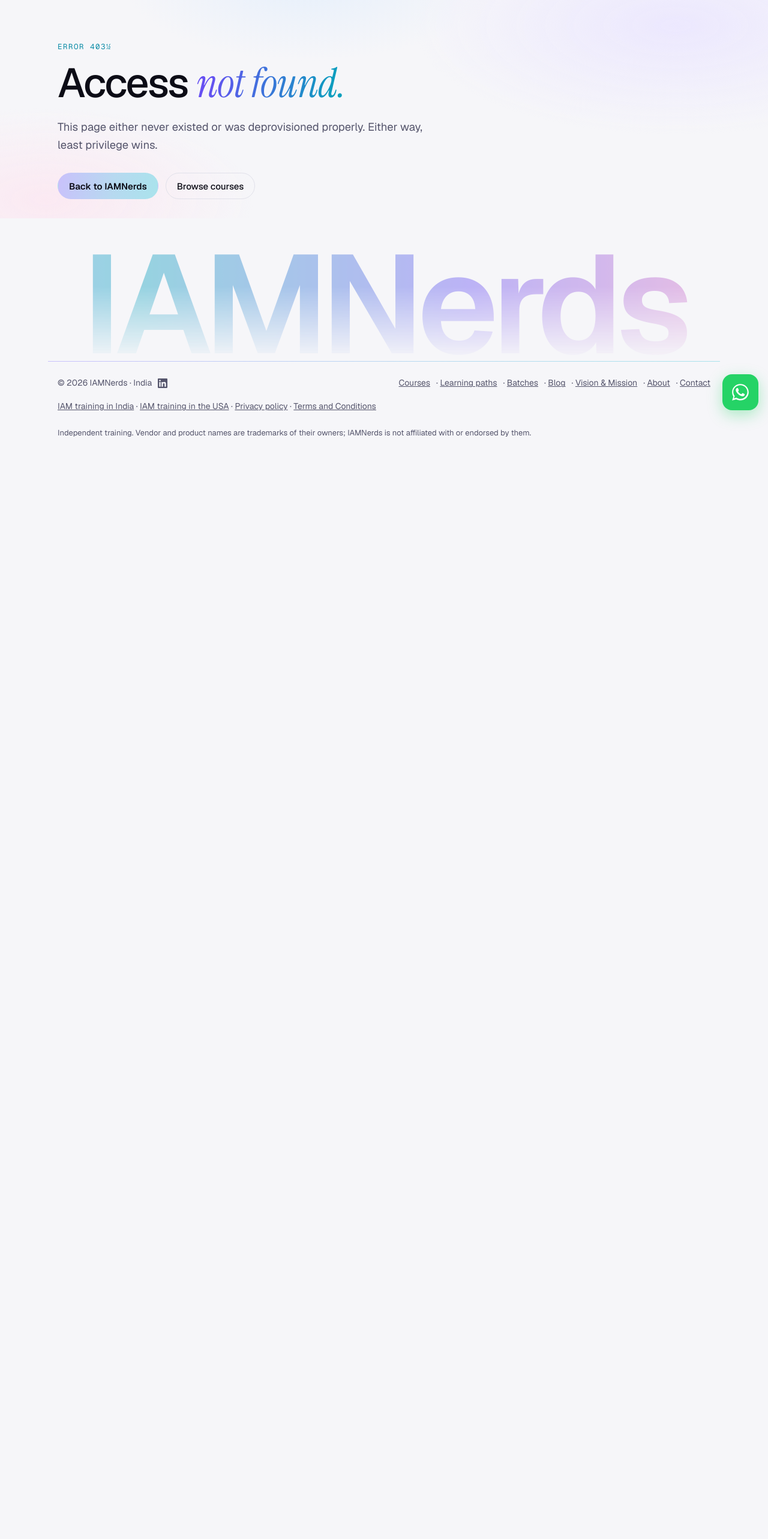
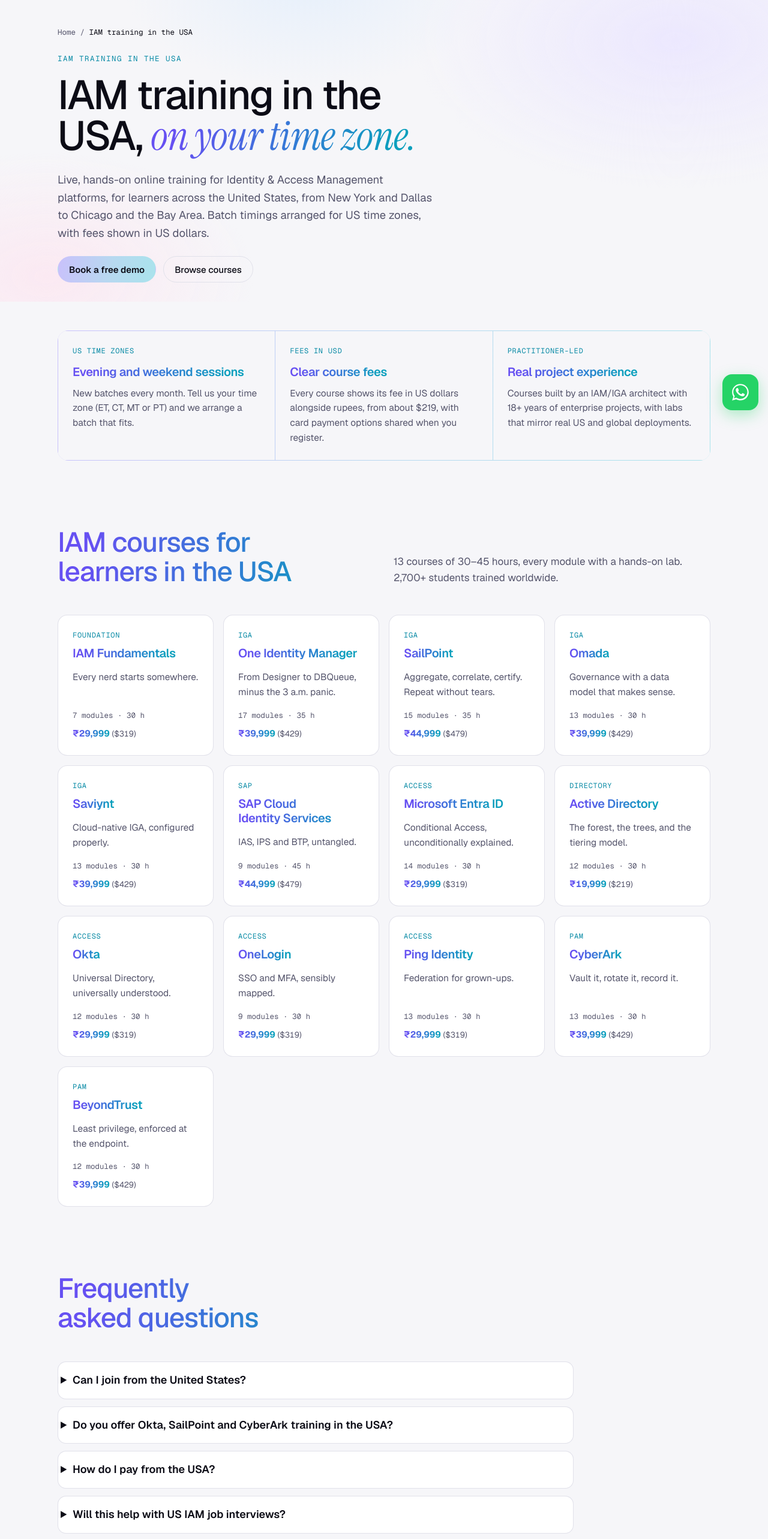
Before and after one commit to arku1812/IAMNerds, a Next.js app in the folder iamnerds-next/: page /iam-training-usa in a window 1280 px wide. Before the commit this address had no page. Shown: the part 100-2666 px from the top of the page at 60% size. Before the commit the page ends 857 px from the top, so only its background shows below. Built offline with nearby package versions, Linux system fonts and the light colour scheme.

Commit message:
SEO: India and USA landing pages, homepage title and organisation markup

```diff
--- /dev/null
+++ b/iamnerds-next/pages/iam-training-usa.js
@@ -0,0 +1,38 @@
+import MarketPage from '../lib/MarketPage';
+import { COURSES } from '../lib/data';
+import { logoMap } from '../lib/logos';
+
+const M = {
+  path: '/iam-training-usa',
+  lang: 'en-US',
+  country: 'United States',
+  crumb: 'IAM training in the USA',
+  title: 'IAM Training in the USA: SailPoint, Okta, Entra ID, CyberArk Online Courses | IAMNerds',
+  description: 'Online Identity & Access Management training for learners in the United States: SailPoint, Saviynt, One Identity Manager, Okta, Microsoft Entra ID, Ping Identity, CyberArk and more. US-friendly batch timings, free demo.',
+  eyebrow: 'IAM training in the USA',
+  h1: 'IAM training in the USA,',
+  h1em: 'on your time zone.',
+  lede: 'Live, hands-on online training for Identity & Access Management platforms, for learners across the United States, from New York and Dallas to Chicago and the Bay Area. Batch timings arranged for US time zones, with fees shown in US dollars.',
+  points: [
+    ['US TIME ZONES', 'Evening and weekend sessions', 'New batches every month. Tell us your time zone (ET, CT, MT or PT) and we arrange a batch that fits.'],
+    ['FEES IN USD', 'Clear course fees', 'Every course shows its fee in US dollars alongside rupees, from about $219, with card payment options shared when you register.'],
+    ['PRACTITIONER-LED', 'Real project experience', 'Courses built by an IAM/IGA architect with 18+ years of enterprise projects, with labs that mirror real US and global deployments.'],
+  ],
+  coursesHeading: 'IAM courses for learners in the USA',
+  faq: [
+    ['Can I join from the United States?', 'Yes. All courses are online and live. We schedule batches for US time zones based on demand, so tell us your time zone when you enquire.'],
+    ['Do you offer Okta, SailPoint and CyberArk training in the USA?', 'Yes, along with Saviynt, One Identity Manager, Omada, Microsoft Entra ID, Active Directory, Ping Identity, OneLogin, BeyondTrust and SAP Cloud Identity Services.'],
+    ['How do I pay from the USA?', 'Fees are shown in US dollars. We share secure international card payment options when you register; your bank may apply its own foreign transaction fee.'],
+    ['Will this help with US IAM job interviews?', 'Every course includes interview-style scenarios and a capstone project, and our blog has interview questions for each major platform.'],
+  ],
+  ctaTitle: 'Learn IAM from the USA.',
+  ctaText: 'Book a free demo session and tell us your time zone. We will match you to a batch.',
+};
+
+export default function UsaPage({ logos }) {
+  return <MarketPage m={M} logos={logos} />;
+}
+
+export function getStaticProps() {
+  return { props: { logos: logoMap(COURSES.map((c) => c.slug)) } };
+}
--- a/iamnerds-next/pages/index.js
+++ b/iamnerds-next/pages/index.js
@@ -13,7 +13,7 @@ export default function Home({ logos }) {
   const jsonLd = {
     '@context': 'https://schema.org',
     '@graph': [
-      { '@type': 'EducationalOrganization', '@id': `${SITE}/#organization`, name: 'IAMNerds', url: `${SITE}/`, logo: `${SITE}/icon-512.png`, email: 'hello@iamnerds.io', sameAs: ['https://www.linkedin.com/company/iamnerds/'] },
+      { '@type': 'EducationalOrganization', '@id': `${SITE}/#organization`, name: 'IAMNerds', url: `${SITE}/`, logo: `${SITE}/icon-512.png`, email: 'hello@iamnerds.io', sameAs: ['https://www.linkedin.com/company/iamnerds/'], address: { '@type': 'PostalAddress', addressLocality: 'Hyderabad', addressRegion: 'Telangana', addressCountry: 'IN' }, areaServed: [{ '@type': 'Country', name: 'India' }, { '@type': 'Country', name: 'United States' }] },
       { '@type': 'WebSite', '@id': `${SITE}/#website`, url: `${SITE}/`, name: 'IAMNerds', inLanguage: 'en' },
       { '@type': 'ItemList', name: 'IAMNerds courses', itemListElement: COURSES.map((c, i) => ({ '@type': 'ListItem', position: i + 1, url: `${SITE}/courses/${c.slug}`, name: c.title })) },
     ],
@@ -21,7 +21,7 @@ export default function Home({ logos }) {
   return (
     <>
       <Seo
-        title="IAMNerds | Online IAM, IGA & PAM Training"
+        title="IAMNerds | Online IAM, IGA & PAM Training in India & USA"
         description="Hands-on online training for Identity & Access Management: One Identity Manager, SailPoint, Omada, Saviynt, SAP, Entra ID, Okta, Ping, CyberArk and BeyondTrust. 30–45 hours per course."
         path="/"
         jsonLd={jsonLd}
```
Also changed, not shown: iamnerds-next/pages/iam-training-india.js (added, +38 -0 lines).
